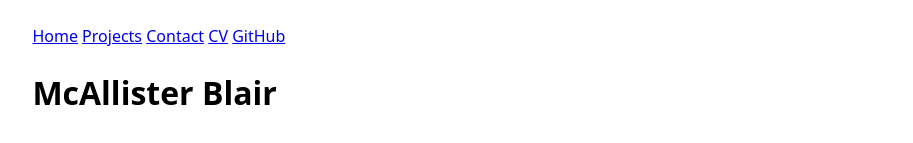
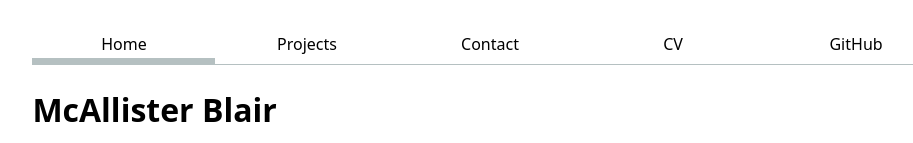
Before and after one commit to macblair221/portfolio, a plain HTML site: page index.html in a window 1280 px wide. Shown: the top 143 px of the page, without its empty margins (150-1063 px from the left). Drawn offline with Linux system fonts and the light colour scheme.

Commit message:
Add navigation styles and accent color variables

```diff
--- a/style.css
+++ b/style.css
@@ -12,3 +12,33 @@ img {
   max-width: 100%;
   height: auto;
 }
+
+html {
+  --color-accent: oklch(65% 50% 0);
+  accent-color: var(--color-accent);
+}
+
+nav {
+  display: flex;
+  margin-bottom: 1em;
+  border-bottom: 1px solid oklch(80% 3% 200);
+}
+
+nav a {
+  flex: 1;
+  text-decoration: none;
+  color: inherit;
+  text-align: center;
+  padding: 0.5em;
+}
+
+nav a.current {
+  border-bottom: 0.4em solid oklch(80% 3% 200);
+  padding-bottom: 0.1em;
+}
+
+nav a:hover {
+  border-bottom: 0.4em solid var(--color-accent);
+  padding-bottom: 0.1em;
+  background-color: oklch(from var(--color-accent) 95% 5% h);
+}
```
